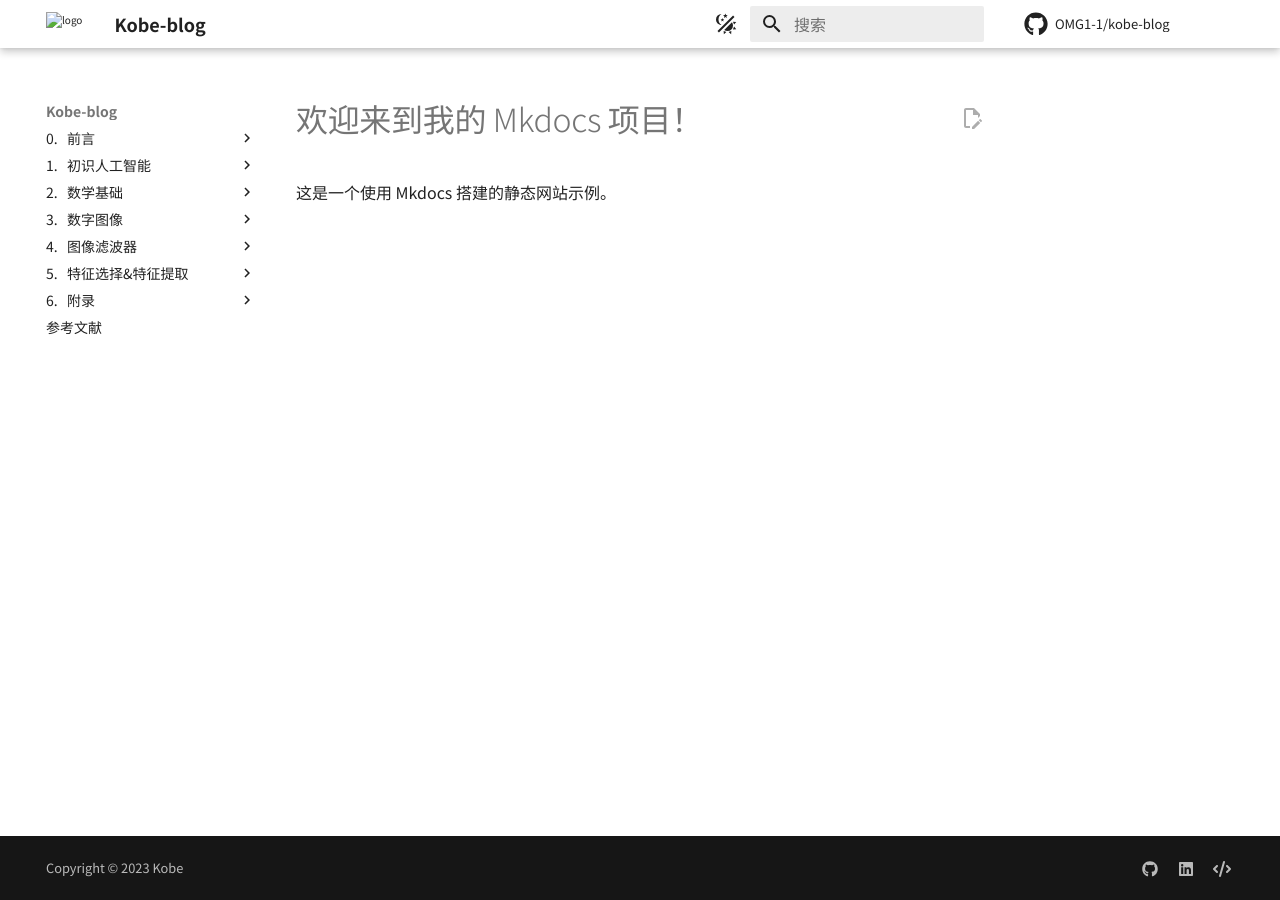
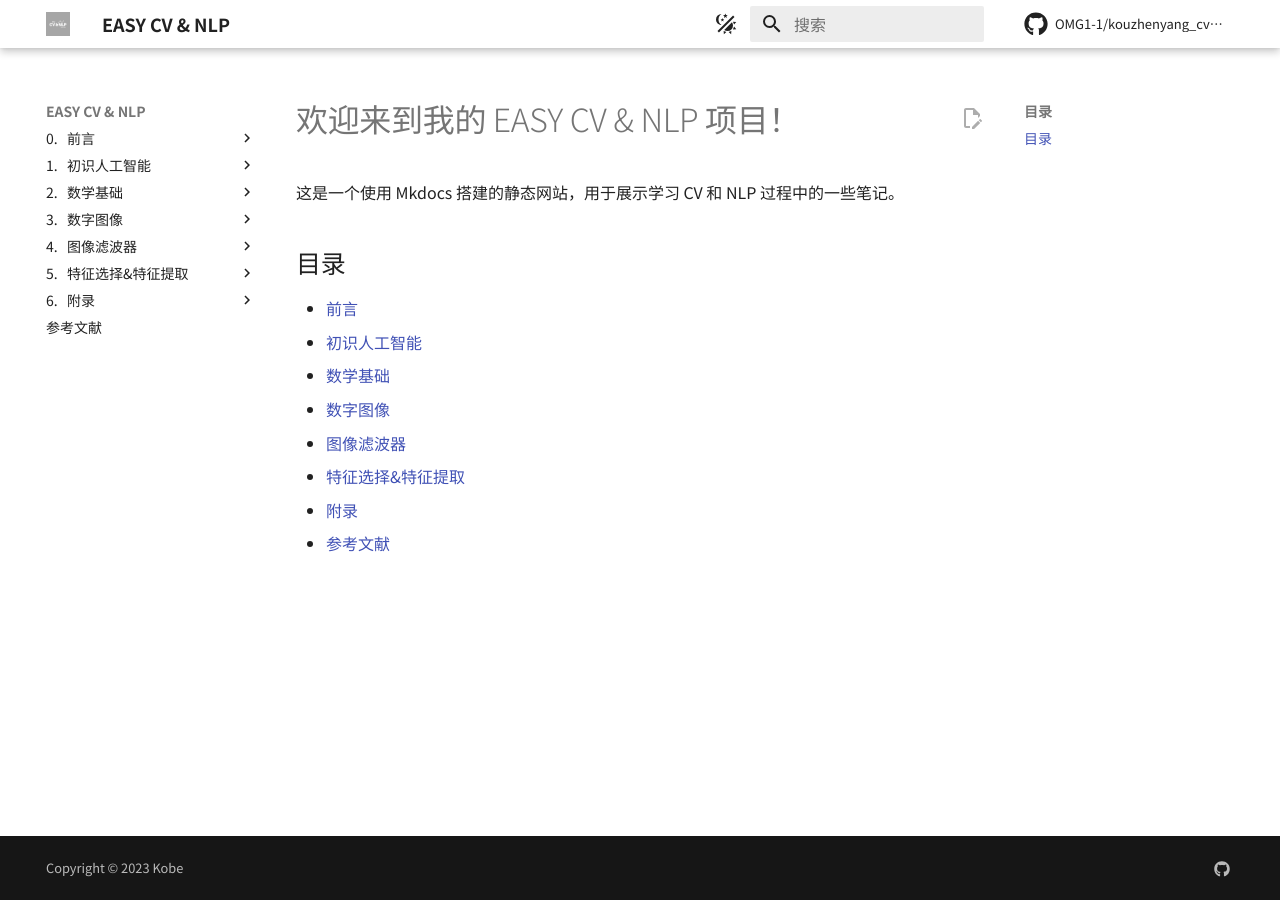
Before and after one commit to OMG1-1/kouzhenyang_cv_blog, an MkDocs documentation site: the page built from docs/index.md, in a window 1280 px wide. Built offline with MkDocs 1.6.1 and Material for MkDocs 9.7.7, drawn with Linux system fonts in a browser that asks for light colours; comment, search, counter and statistics services are not loaded.

Commit message:
feat: 添加评论功能、修改图标、网站名称

```diff
--- a/docs/index.md
+++ b/docs/index.md
@@ -1,3 +1,16 @@
-# 欢迎来到我的 Mkdocs 项目！
+# 欢迎来到我的 EASY CV & NLP 项目！
 
-这是一个使用 Mkdocs 搭建的静态网站示例。
+这是一个使用 Mkdocs 搭建的静态网站，用于展示学习 CV 和 NLP 过程中的一些笔记。
+
+## 目录
+
+<!-- TOC -->
+
+- [前言](chapter01_preface/index.md)
+- [初识人工智能](chapter02_introduction/index.md)
+- [数学基础](chapter03_math_basic/index.md)
+- [数字图像](chapter04_number_image/index.md)
+- [图像滤波器](chapter05_image_filter/index.md)
+- [特征选择&特征提取](chapter06_feature_selection_and_feature_extraction/index.md)
+- [附录](chapter_appendix)
+- [参考文献](chapter_reference/index.md)
--- /dev/null
+++ b/giscus.json
@@ -0,0 +1,3 @@
+{
+    "defaultCommentOrder": "newest"
+}
--- a/mkdocs.yml
+++ b/mkdocs.yml
@@ -1,13 +1,14 @@
 # Project information
-site_name: Kobe-blog
+site_name: EASY CV & NLP
 site_url:
 site_author: kouzhenyang
-site_description: 学习记录
+site_description: 轻松学CV和NLP
 docs_dir: docs
+site_dir: site
 # Repository
-repo_name: OMG1-1/kobe-blog
-repo_url: https://github.com/OMG1-1/kobe_blog
-edit_uri: https://github.com/OMG1-1/kobe_blog/tree/main/docs/
+repo_name: OMG1-1/kouzhenyang_cv_blog
+repo_url: https://github.com/OMG1-1/kouzhenyang_cv_blog
+edit_uri: https://github.com/OMG1-1/kouzhenyang_cv_blog/tree/main/docs/
 
 # Copyright
 copyright: Copyright &copy; 2023 Kobe
@@ -15,6 +16,7 @@ copyright: Copyright &copy; 2023 Kobe
 # Configuration
 theme:
   name: material
+  custom_dir: overrides
   language: zh
   features:
     # - announce.dismiss
@@ -67,10 +69,10 @@ extra:
   social:
     - icon: fontawesome/brands/github
       link: https://github.com/OMG1-1
-    - icon: fontawesome/brands/linkedin
-      link: https://www.linkedin.com/in/kouzhenyang/
-    - icon: fontawesome/solid/code
-      link: https://leetcode.cn/u/jyd/
+    # - icon: fontawesome/brands/linkedin
+    #   link: https://www.linkedin.com/in/kouzhenyang/
+    # - icon: fontawesome/solid/code
+    #   link: https://leetcode.cn/u/jyd/
   generator: false
   status:
     new: 最近添加
@@ -95,6 +97,9 @@ markdown_extensions:
       smart_enable: all
   - pymdownx.caret
   - pymdownx.details
+  # - pymdownx.emoji:
+  #     emoji_index: !!python/name:materialx.emoji.twemoji
+  #     emoji_generator: !!python/name:materialx.emoji.to_svg
   - pymdownx.highlight:
       anchor_linenums: true
   - pymdownx.inlinehilite
@@ -120,6 +125,10 @@ extra_javascript:
   # - javascripts/katex.js
   # - https://cdnjs.cloudflare.com/ajax/libs/KaTeX/0.16.7/katex.min.js
   # - https://cdnjs.cloudflare.com/ajax/libs/KaTeX/0.16.7/contrib/auto-render.min.js
+
+extra_css:
+  # - stylesheets/extra.css
+  # - https://cdnjs.cloudflare.com/ajax/libs/KaTeX/0.16.7/katex.min.css
 
 # Page tree
 nav:
--- /dev/null
+++ b/overrides/javascripts/katex.js
@@ -0,0 +1,10 @@
+document$.subscribe(({ body }) => {
+  renderMathInElement(body, {
+    delimiters: [
+      { left: "$$", right: "$$", display: true },
+      { left: "$", right: "$", display: false },
+      { left: "\\(", right: "\\)", display: false },
+      { left: "\\[", right: "\\]", display: true },
+    ],
+  });
+});
--- /dev/null
+++ b/overrides/javascripts/mathjax.js
@@ -0,0 +1,16 @@
+window.MathJax = {
+  tex: {
+    inlineMath: [["\\(", "\\)"]],
+    displayMath: [["\\[", "\\]"]],
+    processEscapes: true,
+    processEnvironments: true,
+  },
+  options: {
+    ignoreHtmlClass: ".*|",
+    processHtmlClass: "arithmatex",
+  },
+};
+
+document$.subscribe(() => {
+  MathJax.typesetPromise();
+});
--- /dev/null
+++ b/overrides/partials/content.html
@@ -0,0 +1,110 @@
+<!--
+  Copyright (c) 2016-2023 Martin Donath <martin.donath@squidfunk.com>
+
+  Permission is hereby granted, free of charge, to any person obtaining a copy
+  of this software and associated documentation files (the "Software"), to
+  deal in the Software without restriction, including without limitation the
+  rights to use, copy, modify, merge, publish, distribute, sublicense, and/or
+  sell copies of the Software, and to permit persons to whom the Software is
+  furnished to do so, subject to the following conditions:
+
+  The above copyright notice and this permission notice shall be included in
+  all copies or substantial portions of the Software.
+
+  THE SOFTWARE IS PROVIDED "AS IS", WITHOUT WARRANTY OF ANY KIND, EXPRESS OR
+  IMPLIED, INCLUDING BUT NOT LIMITED TO THE WARRANTIES OF MERCHANTABILITY,
+  FITNESS FOR A PARTICULAR PURPOSE AND NON-INFRINGEMENT. IN NO EVENT SHALL THE
+  AUTHORS OR COPYRIGHT HOLDERS BE LIABLE FOR ANY CLAIM, DAMAGES OR OTHER
+  LIABILITY, WHETHER IN AN ACTION OF CONTRACT, TORT OR OTHERWISE, ARISING
+  FROM, OUT OF OR IN CONNECTION WITH THE SOFTWARE OR THE USE OR OTHER DEALINGS
+  IN THE SOFTWARE.
+-->
+
+<!-- Tags -->
+{% if "material/tags" in config.plugins and tags %}
+  {% include "partials/tags.html" %}
+{% endif %}
+
+<!-- Actions -->
+{% include "partials/actions.html" %}
+
+<!--
+  Hack: check whether the content contains a h1 headline. If it doesn't, the
+  page title (or respectively site name) is used as the main headline.
+-->
+{% if "\x3ch1" not in page.content %}
+  <h1>{{ page.title | d(config.site_name, true)}}</h1>
+{% endif %}
+
+<!-- Page content -->
+{{ page.content }}
+
+<!-- Source file information -->
+{% if page.meta and (
+  page.meta.git_revision_date_localized or
+  page.meta.revision_date
+) %}
+  {% include "partials/source-file.html" %}
+{% endif %}
+
+<!-- Was this page helpful? -->
+{% include "partials/feedback.html" %}
+
+<!-- Previous and next pages link -->
+<nav
+class="md-footer__inner md-grid"
+aria-label="{{ lang.t('footer') }}"
+{{ hidden }}
+>
+
+<!-- Link to previous page -->
+{% if page.previous_page %}
+  {% set direction = lang.t("footer.previous") %}
+  <a
+    href="{{ page.previous_page.url | url }}"
+    class="md-footer__link md-footer__link--prev"
+    aria-label="{{ direction }}: {{ page.previous_page.title | e }}"
+    rel="prev"
+  >
+    <div class="md-footer__button md-icon">
+      {% set icon = config.theme.icon.previous or "material/arrow-left" %}
+      {% include ".icons/" ~ icon ~ ".svg" %}
+    </div>
+    <div class="md-footer__title">
+      <span class="md-footer__direction">
+        {{ direction }}
+      </span>
+      <div class="md-ellipsis">
+        {{ page.previous_page.title }}
+      </div>
+    </div>
+  </a>
+{% endif %}
+
+<!-- Link to next page -->
+{% if page.next_page %}
+  {% set direction = lang.t("footer.next") %}
+  <a
+    href="{{ page.next_page.url | url }}"
+    class="md-footer__link md-footer__link--next"
+    aria-label="{{ direction }}: {{ page.next_page.title | e }}"
+    rel="next"
+  >
+    <div class="md-footer__title">
+      <span class="md-footer__direction">
+        {{ direction }}
+      </span>
+      <div class="md-ellipsis">
+        {{ page.next_page.title }}
+      </div>
+    </div>
+    <div class="md-footer__button md-icon">
+      {% set icon = config.theme.icon.next or "material/arrow-right" %}
+      {% include ".icons/" ~ icon ~ ".svg" %}
+    </div>
+  </a>
+{% endif %}
+</nav>
+
+<!-- Comment system -->
+{% include "partials/comments.html" %}
--- /dev/null
+++ b/overrides/stylesheets/extra.css
@@ -0,0 +1,110 @@
+/* Color Settings */
+/* https://github.com/squidfunk/mkdocs-material/blob/6b5035f5580f97532d664e3d1babf5f320e88ee9/src/assets/stylesheets/main/_colors.scss */
+/* https://squidfunk.github.io/mkdocs-material/setup/changing-the-colors/#custom-colors */
+:root > * {
+  --md-primary-fg-color: #ffffff;
+  --md-primary-bg-color: #1d1d20;
+
+  --md-default-fg-color: #1d1d20;
+  --md-default-bg-color: #ffffff;
+
+  --md-code-fg-color: #1d1d20;
+
+  --md-accent-fg-color: #999;
+
+  --md-admonition-fg-color: #1d1d20;
+
+  --md-typeset-color: #1d1d20;
+  --md-typeset-a-color: #2aa996;
+}
+
+[data-md-color-scheme="slate"] {
+  --md-primary-fg-color: #22272e;
+  --md-primary-bg-color: #adbac7;
+
+  --md-default-fg-color: #adbac7;
+  --md-default-bg-color: #22272e;
+
+  --md-code-bg-color: #1D2126;
+  --md-code-fg-color: #adbac7;
+
+  --md-accent-fg-color: #aaa;
+
+  --md-admonition-fg-color: #adbac7;
+
+  --md-footer-fg-color: #adbac7;
+
+  --md-typeset-color: #adbac7;
+  --md-typeset-a-color: #21c8b8 !important;
+}
+
+/* https://github.com/squidfunk/mkdocs-material/issues/4832#issuecomment-1374891676 */
+.md-nav__link[for] {
+  color: var(--md-default-fg-color) !important;
+}
+
+/* Center Markdown Tables (requires md_in_html extension) */
+.center-table {
+  text-align: center;
+}
+
+/* Reset alignment for table cells */
+.md-typeset .center-table :is(td, th):not([align]) {
+  text-align: initial;
+}
+
+/* Font size */
+.md-typeset {
+  font-size: 0.75rem;
+  line-height: 1.5;
+}
+
+.md-typeset pre {
+  font-size: 0.95em;
+}
+
+/* Markdown Header */
+/* https://github.com/squidfunk/mkdocs-material/blob/dcab57dd1cced4b77875c1aa1b53467c62709d31/src/assets/stylesheets/main/_typeset.scss */
+.md-typeset h1 {
+  font-weight: 400;
+  color: var(--md-default-fg-color);
+}
+
+.md-typeset h2 {
+  font-weight: 400;
+}
+
+.md-typeset h3 {
+  font-weight: 500;
+}
+
+.md-typeset h5 {
+  text-transform: none;
+}
+
+/* Image align center */
+.center {
+  display: block;
+  margin: 0 auto;
+}
+
+/* font-family setting for Win10 */
+body {
+  --md-text-font-family: -apple-system, BlinkMacSystemFont,
+    var(--md-text-font, _), Helvetica, Arial, sans-serif;
+  --md-code-font-family: var(--md-code-font, _), SFMono-Regular, Consolas, Menlo,
+    -apple-system, BlinkMacSystemFont, var(--md-text-font, _), monospace;
+}
+
+/* max height of code block */
+/* https://github.com/squidfunk/mkdocs-material/issues/3444 */
+.md-typeset pre > code {
+  max-height: 25rem;
+}
+
+/* Make the picture not glare in dark theme */
+[data-md-color-scheme="slate"] .md-typeset img,
+[data-md-color-scheme="slate"] .md-typeset svg,
+[data-md-color-scheme="slate"] .md-typeset video {
+  filter: brightness(0.85) invert(0.05);
+}
--- a/requirements.txt
+++ b/requirements.txt
@@ -1,2 +1,4 @@
-mkdocs==1.1.2
-mkdocs-material==7.0.5
+pip install --upgrade pip
+pip install mkdocs
+pip install mkdocs-material==9.4.1 mkdocs-glightbox
+mkdocs-material-extensions>=1.0
```
Also changed, not shown: README.md (+11 -17 lines), docker-compose.yml (added, +8 -0 lines), docs/chapter_appendix/contribution.md (+5 -5 lines), docs/chapter_appendix/contribution.assets/edit_markdown.png, overrides/assets/images/easy.gif (added), overrides/assets/images/easy.ico (added), overrides/assets/images/favicon.png (added), overrides/assets/images/logo.png (added), overrides/assets/images/logo.svg (added), 1 other file.
